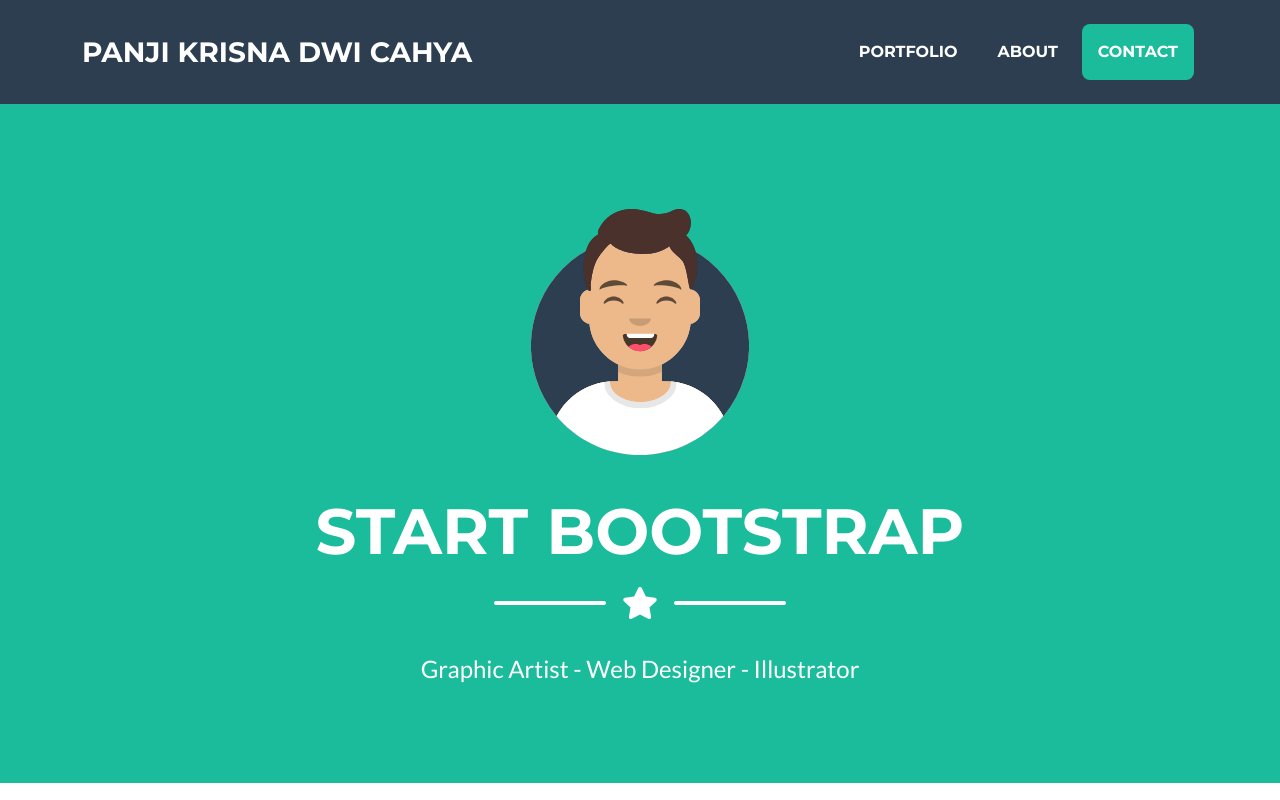
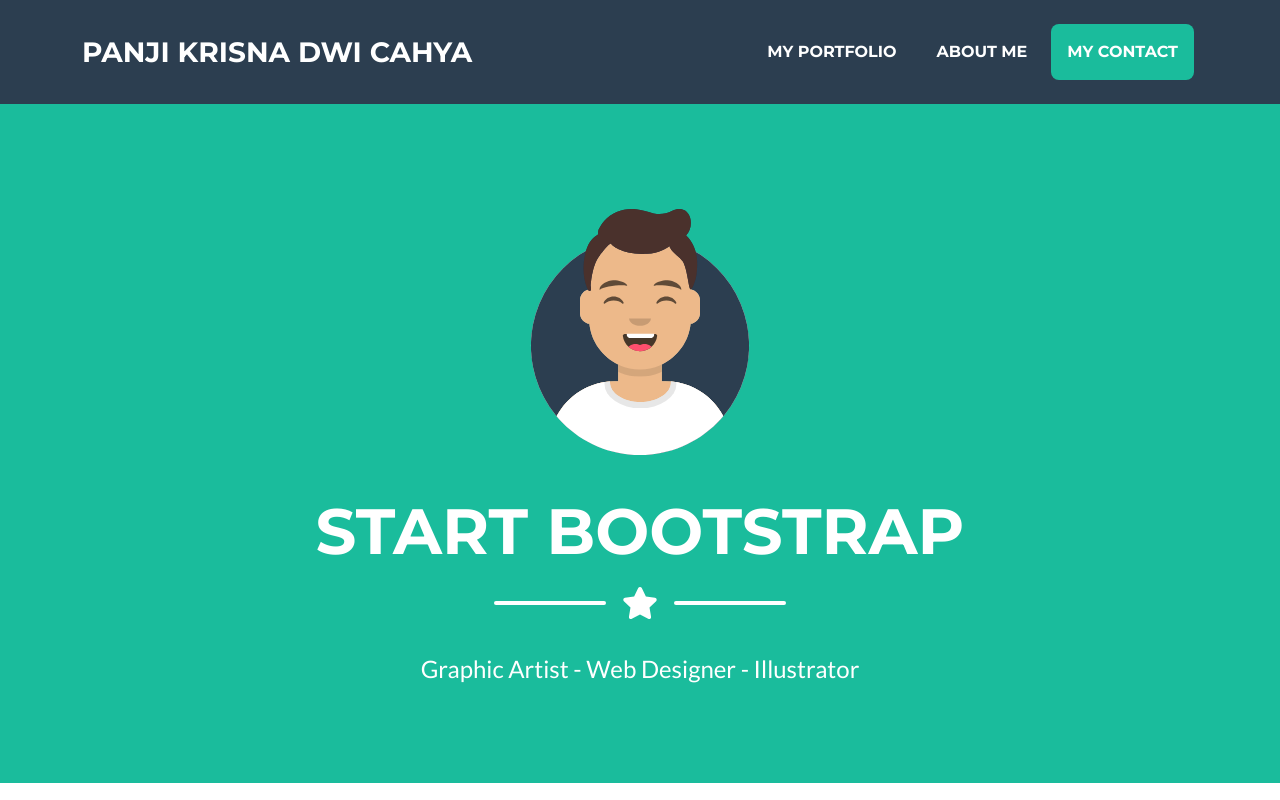
Before and after one commit to krisnadwic/webtestkrisna.github.io, a plain HTML site: page index.html in a window 1280 px wide. Shown: the top 800 px of the page. Drawn offline with nearby package versions, Linux system fonts and the light colour scheme.

Commit message:
Update index.html

```diff
--- a/index.html
+++ b/index.html
@@ -5,7 +5,7 @@
         <meta name="viewport" content="width=device-width, initial-scale=1, shrink-to-fit=no" />
         <meta name="description" content="" />
         <meta name="author" content="" />
-        <title>Freelancer - Start Bootstrap Theme</title>
+        <title>Portofolio - Start Bootstrap Theme</title>
         <!-- Favicon-->
         <link rel="icon" type="image/x-icon" href="assets/favicon.ico" />
         <!-- Font Awesome icons (free version)-->
@@ -27,9 +27,9 @@
                 </button>
                 <div class="collapse navbar-collapse" id="navbarResponsive">
                     <ul class="navbar-nav ms-auto">
-                        <li class="nav-item mx-0 mx-lg-1"><a class="nav-link py-3 px-0 px-lg-3 rounded" href="#portfolio">Portfolio</a></li>
-                        <li class="nav-item mx-0 mx-lg-1"><a class="nav-link py-3 px-0 px-lg-3 rounded" href="#about">About</a></li>
-                        <li class="nav-item mx-0 mx-lg-1"><a class="nav-link py-3 px-0 px-lg-3 rounded" href="#contact">Contact</a></li>
+                        <li class="nav-item mx-0 mx-lg-1"><a class="nav-link py-3 px-0 px-lg-3 rounded" href="#portfolio">MY Portfolio</a></li>
+                        <li class="nav-item mx-0 mx-lg-1"><a class="nav-link py-3 px-0 px-lg-3 rounded" href="#about">About Me</a></li>
+                        <li class="nav-item mx-0 mx-lg-1"><a class="nav-link py-3 px-0 px-lg-3 rounded" href="#contact">My Contact</a></li>
                     </ul>
                 </div>
             </div>
```
